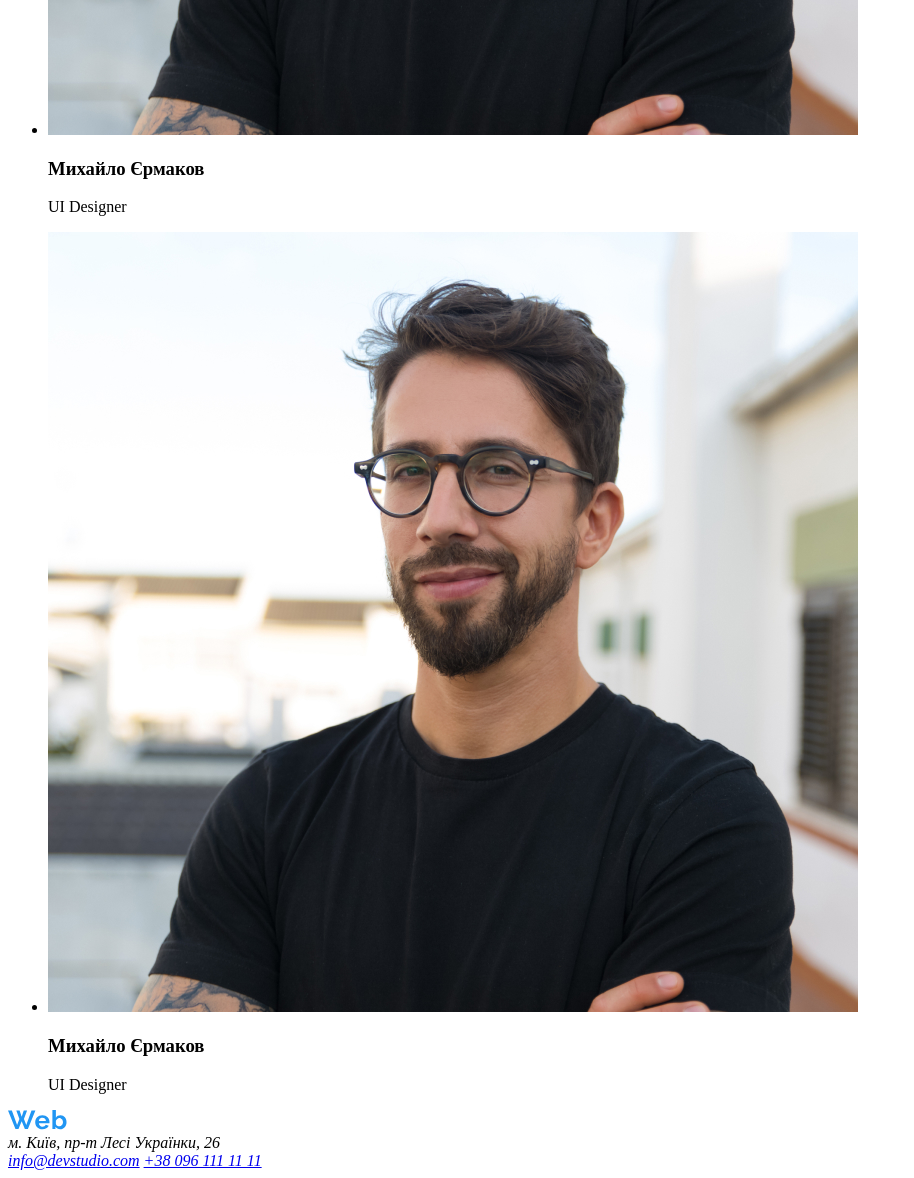
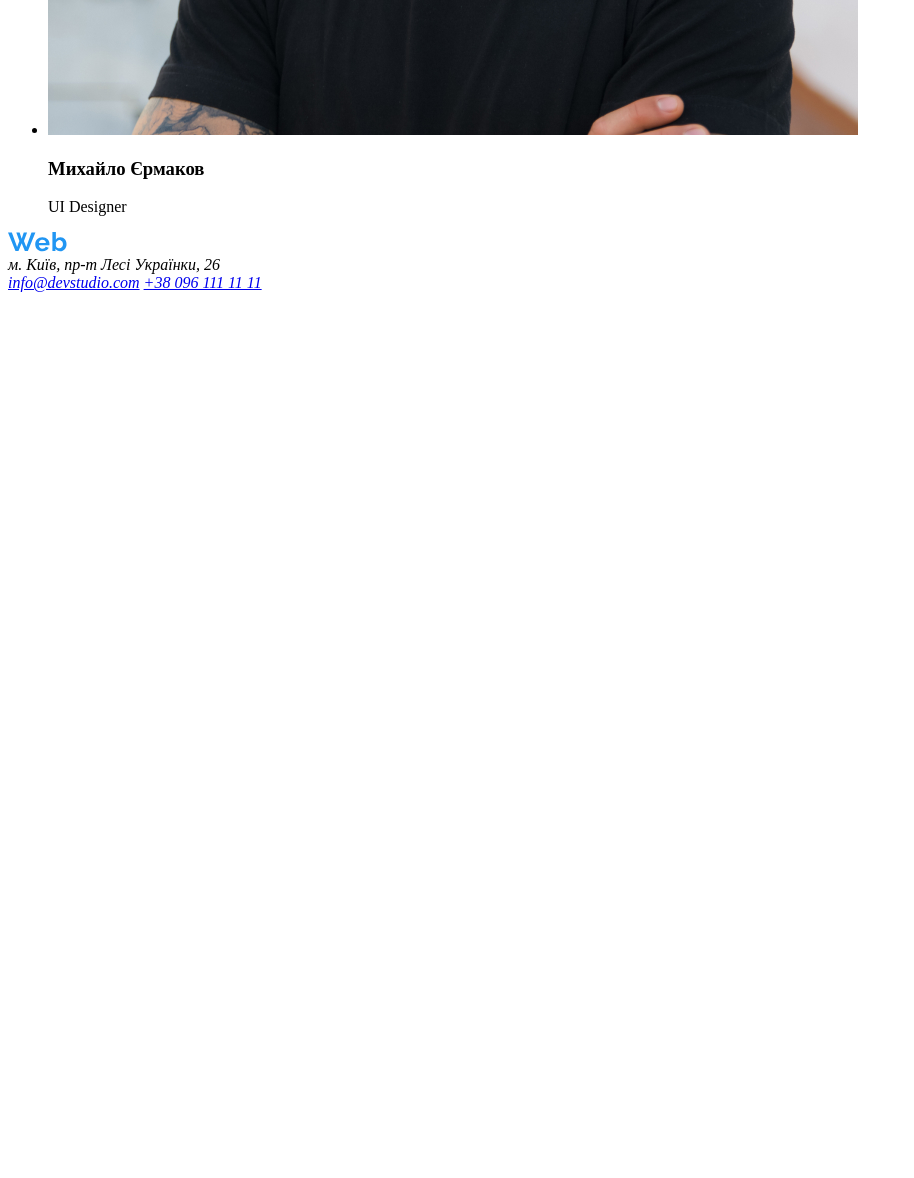
Before and after one commit to YNikaQa/goit-markup-hw-01, a plain HTML site: page index.html in a window 1280 px wide. Shown: the part 4905-6083 px from the top of the page, without its empty margins (0-914 px from the left). After the commit the page ends 5205 px from the top, so only its background shows below. Drawn offline with Linux system fonts and the light colour scheme.

Commit message:
update section

```diff
--- a/index.html
+++ b/index.html
@@ -110,11 +110,6 @@
                         <h3>Михайло Єрмаков</h3>
                         <p>UI Designer</p>
                     </li>
-                    <li>
-                        <img src="./images/fourth_team_image.jpg" alt="fourth_team_image">
-                        <h3>Михайло Єрмаков</h3>
-                        <p>UI Designer</p>
-                    </li>
                 </ul>
             </section>
         </main>
```
